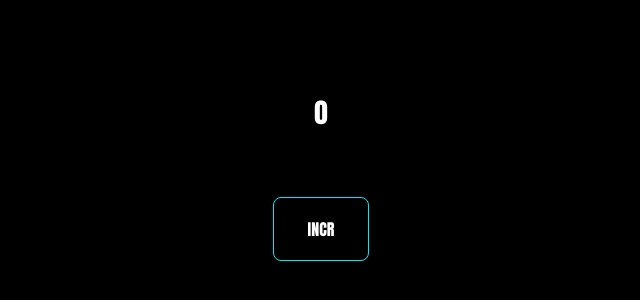
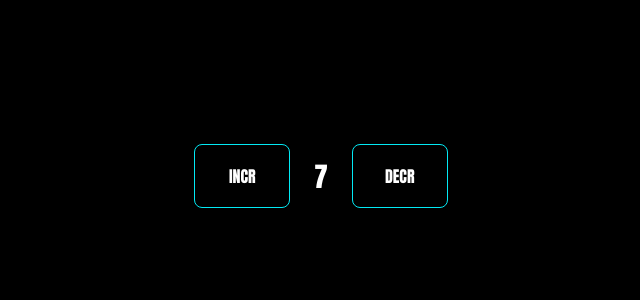
Before and after one commit to Rajan-7/JsLibrary, a React (Create React App) app: page / in a window 1280 px wide. Shown: the part 224-524 px from the top of the page, without its empty margins (319-959 px from the left). Built offline with nearby package versions, Linux system fonts and the light colour scheme; a web font is replaced by a local one.

Commit message:
Hooks:UseReducer created/completed

```diff
--- a/src/App.js
+++ b/src/App.js
@@ -1,9 +1,10 @@
 // import Resturant from "./components/Basic/Resturant";
 // import UseState from "./components/Hooks/UseState";
-import UseEffect from "./components/Hooks/UseEffect";
+// import UseEffect from "./components/Hooks/UseEffect";
+import UseReducer from "./components/Hooks/UseReducer";
 
 function App() {
-  return <UseEffect />;
+  return <UseReducer />;
 }
 
 export default App;
--- /dev/null
+++ b/src/components/Hooks/UseReducer.js
@@ -0,0 +1,42 @@
+import React, { useReducer } from "react";
+import "./style.css";
+
+const reducer = (state, action) => {
+  if (action.type === "INCR") {
+    state = state + 1;
+  }
+  if (state > 0 && action.type === "DECR") {
+    state = state - 1;
+  }
+  return state;
+};
+
+const UseReducer = () => {
+  const inti = 7;
+  // const [myNum,setMyNum] = useState(inti);
+  const [state, dispatch] = useReducer(reducer, inti);
+  return (
+    <>
+      <div className="container">
+        <div className="button1" onClick={() => dispatch({ type: "INCR" })}>
+          <span></span>
+          <span></span>
+          <span></span>
+          <span></span>
+          INCR
+        </div>
+        <p className="data">{state}</p>
+        {/* <div className="button1" onClick={()=>myNum > 0 ? setMyNum(myNum-1) : setMyNum(0)}> */}
+        <div className="button1" onClick={() => dispatch({ type: "DECR" })}>
+          <span></span>
+          <span></span>
+          <span></span>
+          <span></span>
+          DECR
+        </div>
+      </div>
+    </>
+  );
+};
+
+export default UseReducer;
```
